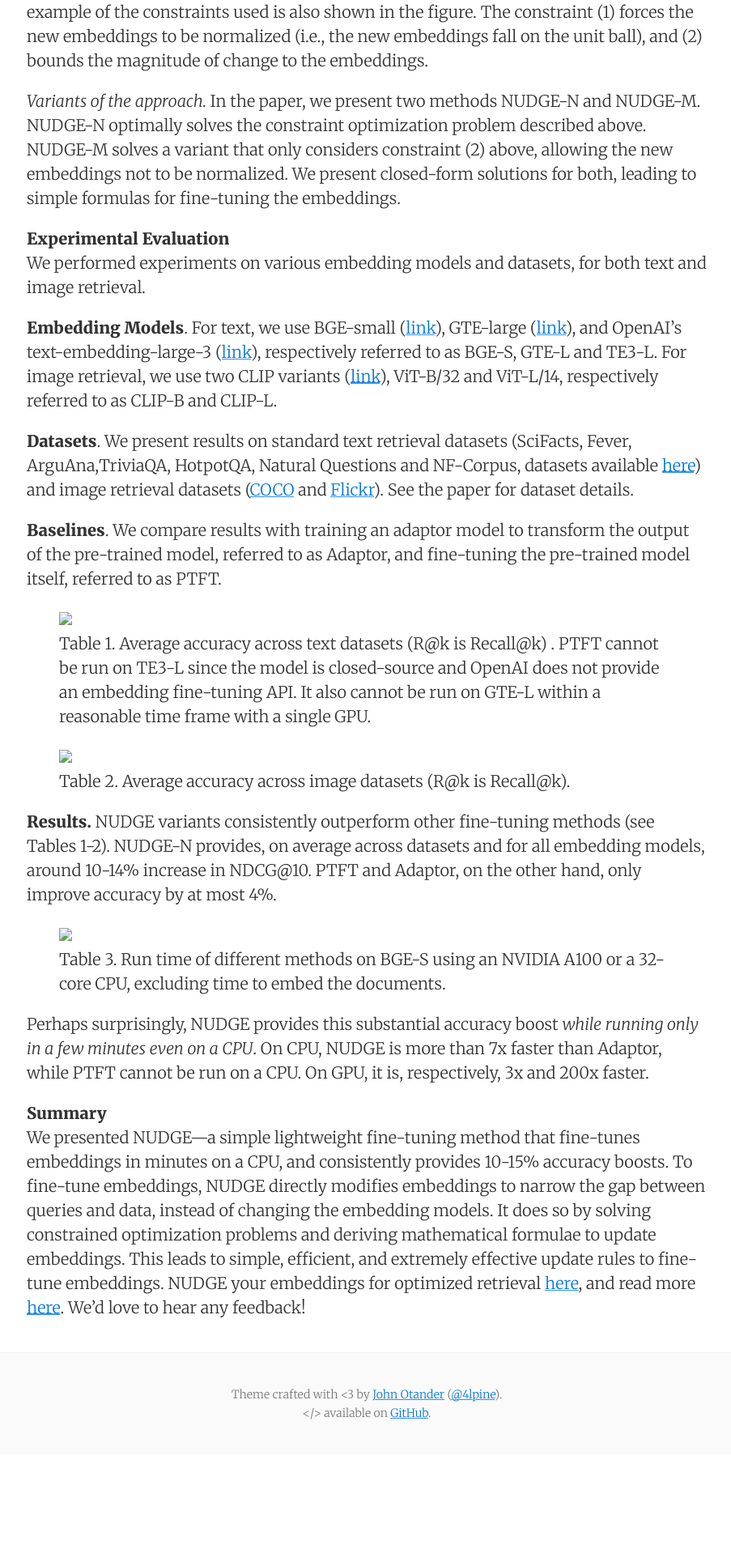
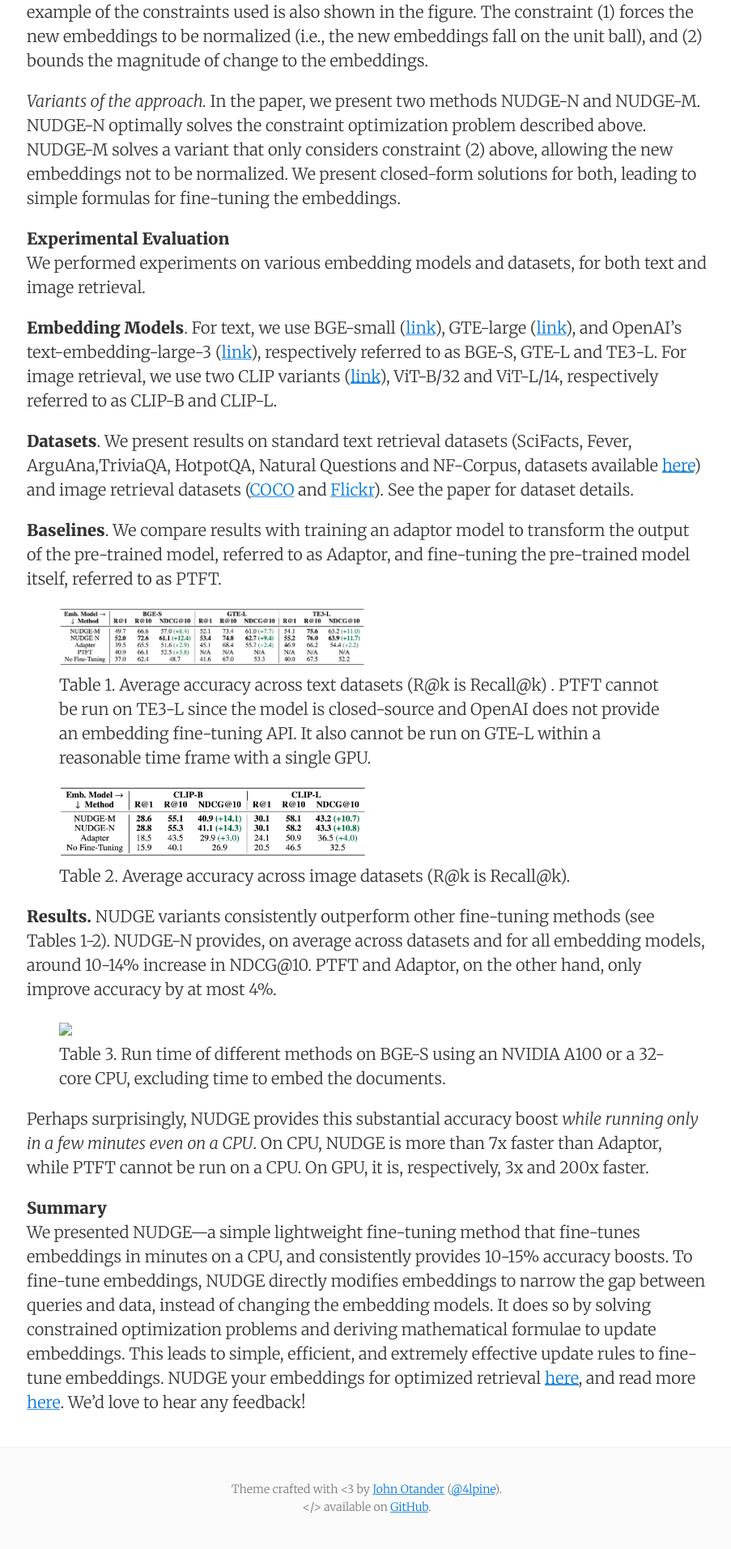
Before and after one commit to data-people-group/data-people-group.github.io, a Jekyll site: the page built from _posts/2024-09-05-nudge.md, in a window 1280 px wide. Shown: the part 2553-4466 px from the top of the page at 81% size, without its empty margins (187-1090 px from the left). Built offline with Jekyll 4.4.1, drawn with Linux system fonts in a browser that asks for light colours; before the commit the page ends 4349 px from its top, so only the background shows below that.

Commit message:
Update 2024-09-05-nudge.md

```diff
--- a/_posts/2024-09-05-nudge.md
+++ b/_posts/2024-09-05-nudge.md
@@ -47,12 +47,12 @@ We performed experiments on various embedding models and datasets, for both text
 **Baselines**. We compare results with training an adaptor model to transform the output of the pre-trained model, referred to as Adaptor, and fine-tuning the pre-trained model itself, referred to as PTFT.
 
 <figure>
-  <img src="../images/nudge/res_text.png"  style="width:50%">
+  <img src="https://data-people-group.github.io/images/nudge/res_text.png"  style="width:50%">
   <figcaption>Table 1. Average accuracy across text datasets (R@k is Recall@k) . PTFT cannot be run on TE3-L since the model is closed-source and OpenAI does not provide an embedding fine-tuning API. It also cannot be run on GTE-L within a reasonable time frame with a single GPU.</figcaption>
 </figure>
 
 <figure>
-  <img src="../images/nudge/res_img.png"  style="width:50%">
+  <img src="https://data-people-group.github.io/images/nudge/res_img.png"  style="width:50%">
   <figcaption>Table 2. Average accuracy across image datasets (R@k is Recall@k).</figcaption>
 </figure>
 
```
